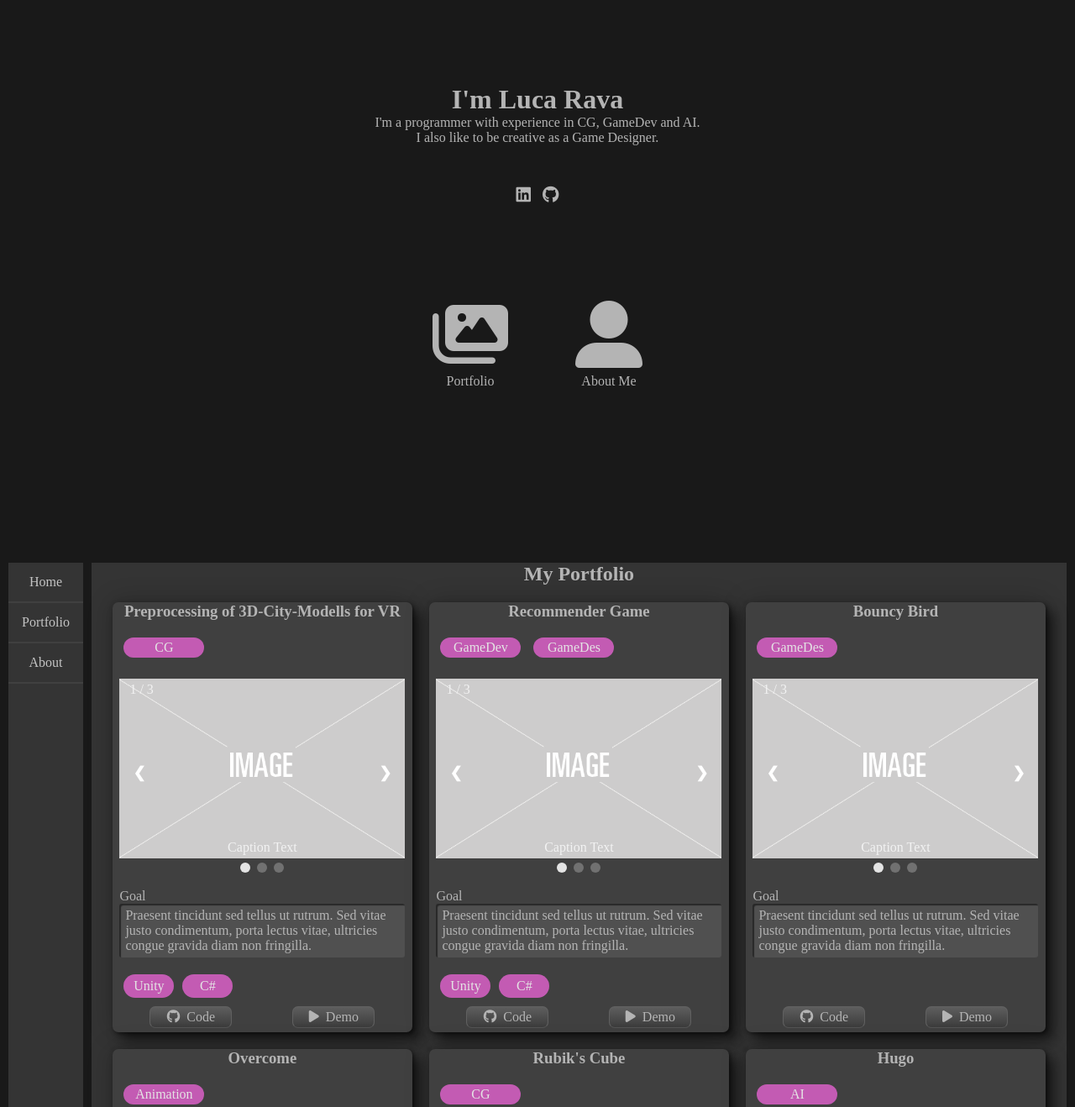
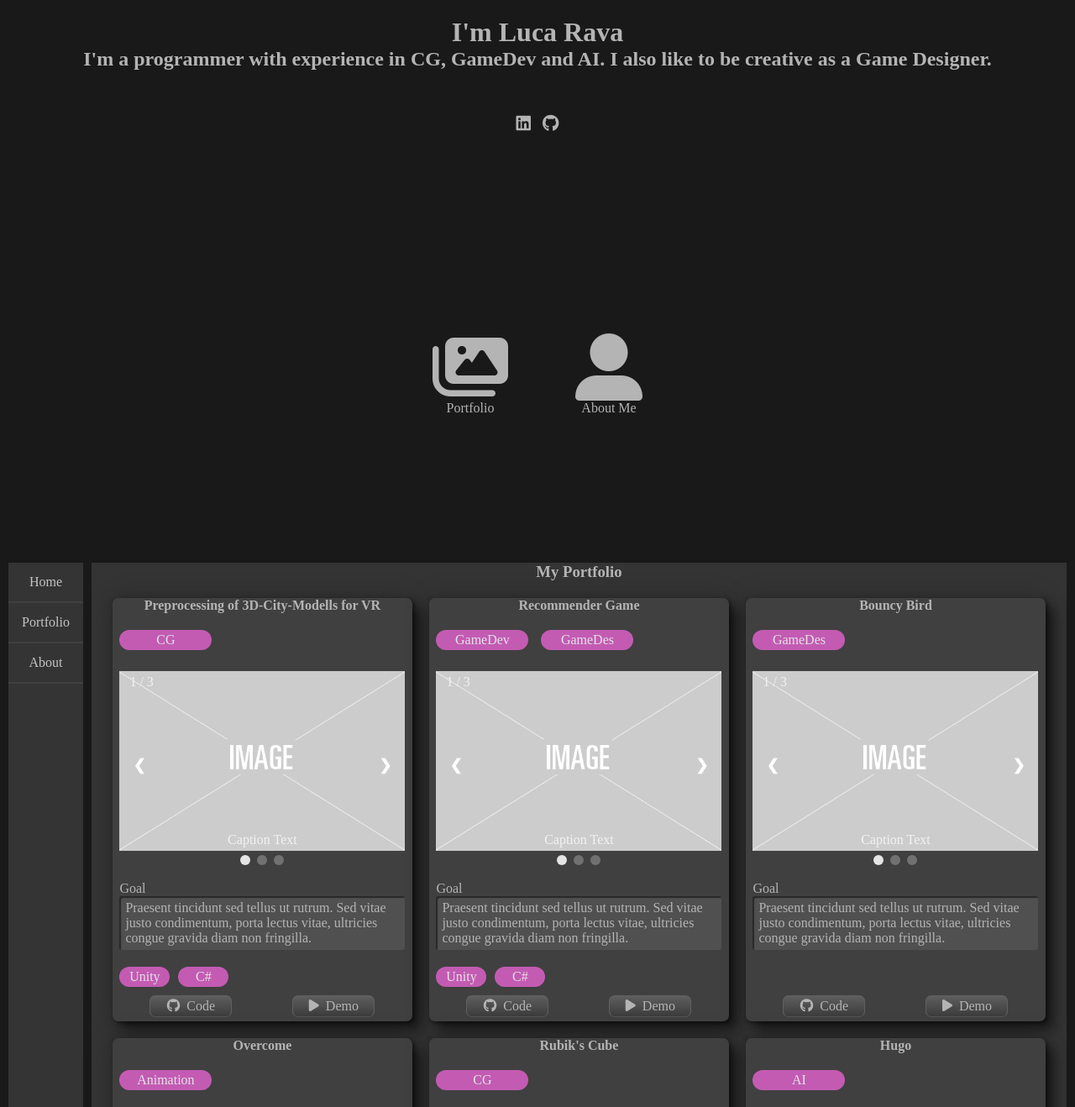
Before and after one commit to iarava/PortfolioPage, a plain HTML site: page index.html in a window 1280 px wide. Shown: the part 140-1458 px from the top of the page at 84% size. Drawn offline with Linux system fonts and the light colour scheme.

Commit message:
some style changes

```diff
--- a/index.html
+++ b/index.html
@@ -29,8 +29,8 @@
     <header id="home">
         <div id="info">
             <h1>I'm Luca Rava</h1>
-            <p class="center-text">I'm a programmer with experience in CG, GameDev and AI.</p>
-            <p class="center-text">I also like to be creative as a Game Designer.</p>
+            <h2>I'm a programmer with experience in CG, GameDev and AI.
+            I also like to be creative as a Game Designer.</h2>
             <div id="linksSocials" class="center-text">
                 <a href="https://www.linkedin.com/in/rava-luca" target="_blank"><i class="fab fa-linkedin fa-lg"></i></a>
                 <a href="https://www.github.com/iarava" target="_blank"><i class="fab fa-github fa-lg"></i></a>
@@ -45,13 +45,13 @@
     <!-- Portfolio-Page -->
     <section id="portfolio" class="portfolio-page">
         <div class="portfolio-header">
-            <h2>My Portfolio</h2>
+            <h3>My Portfolio</h3>
         </div>
         <div id="portfolio_1" class="portfolio_1">
           <div class="portfolio-content">
-            <h3>Preprocessing of 3D-City-Modells for VR</h3>
+            <h4>Preprocessing of 3D-City-Modells for VR</h4>
             <div class="label-container">
-                <div class="label-topic">CG</div>
+                <div class="label label-topic">CG</div>
             </div>
             <div class="showcase">
                 <div class="slideshow-container">
@@ -84,8 +84,8 @@
                 <p class="textfield">Praesent tincidunt sed tellus ut rutrum. Sed vitae justo condimentum, porta lectus vitae, ultricies congue gravida diam non fringilla.</p>
             </div>
             <div class="label-container">
-                <div class="label-skills">Unity</div>
-                <div class="label-skills">C#</div>
+                <div class="label label-skills">Unity</div>
+                <div class="label label-skills">C#</div>
             </div>
             <div class="buttons-container">
                 <a class="button" href="https://www.github.com/iarava" target="_blank"><i class="fab fa-github"></i>Code</a>
@@ -95,10 +95,10 @@
         </div>
         <div id="portfolio_2" class="portfolio_2">
           <div class="portfolio-content">
-            <h3>Recommender Game</h3>
+            <h4>Recommender Game</h4>
             <div class="label-container">
-                <div class="label-topic">GameDev</div>
-                <div class="label-topic">GameDes</div>
+                <div class="label label-topic">GameDev</div>
+                <div class="label label-topic">GameDes</div>
             </div>
             <div class="showcase">
                 <div class="slideshow-container">
@@ -131,8 +131,8 @@
                 <p class="textfield">Praesent tincidunt sed tellus ut rutrum. Sed vitae justo condimentum, porta lectus vitae, ultricies congue gravida diam non fringilla.</p>
             </div>
             <div class="label-container">
-                <div class="label-skills">Unity</div>
-                <div class="label-skills">C#</div>
+                <div class="label label-skills">Unity</div>
+                <div class="label label-skills">C#</div>
             </div>
             <div class="buttons-container">
                 <a class="button" href="https://www.github.com/iarava" target="_blank"><i class="fab fa-github"></i>Code</a>
@@ -142,9 +142,9 @@
         </div>
         <div id="portfolio_3" class="portfolio_3">
           <div class="portfolio-content">
-            <h3>Bouncy Bird</h3>
+            <h4>Bouncy Bird</h4>
             <div class="label-container">
-                <div class="label-topic">GameDes</div>
+                <div class="label label-topic">GameDes</div>
             </div>
             <div class="showcase">
                 <div class="slideshow-container">
@@ -185,9 +185,9 @@
         </div>
         <div id="portfolio_4" class="portfolio_4">
           <div class="portfolio-content">
-            <h3>Overcome</h3>
+            <h4>Overcome</h4>
             <div class="label-container">
-                <div class="label-topic">Animation</div>
+                <div class="label label-topic">Animation</div>
             </div>
             <div class="showcase">
                 <div class="slideshow-container">
@@ -215,7 +215,7 @@
                   <span class="dot" onclick="currentSlide4(3)"></span>
                 </div>
             </div>
-            <div class="descritpion">
+            <div class="description">
                 <p>Goal</p>
                 <p class="textfield">Praesent tincidunt sed tellus ut rutrum. Sed vitae justo condimentum, porta lectus vitae, ultricies congue gravida diam non fringilla.</p>
             </div>
@@ -228,9 +228,9 @@
         </div>
         <div id="portfolio_5" class="portfolio_5">
           <div class="portfolio-content">
-            <h3>Rubik's Cube</h3>
+            <h4>Rubik's Cube</h4>
             <div class="label-container">
-                <div class="label-topic">CG</div>
+                <div class="label label-topic">CG</div>
             </div>
             <div class="showcase">
                 <div class="slideshow-container">
@@ -263,7 +263,7 @@
                 <p class="textfield">Praesent tincidunt sed tellus ut rutrum. Sed vitae justo condimentum, porta lectus vitae, ultricies congue gravida diam non fringilla.</p>
             </div>
             <div class="label-container">
-                <div class="label-topic">Blender</div>
+                <div class="label label-skills">Blender</div>
             </div>
             <div class="buttons-container">
                 <a class="button" href="https://www.github.com/iarava" target="_blank"><i class="fab fa-github"></i>Code</a>
@@ -273,9 +273,9 @@
         </div>
         <div id="portfolio_6" class="portfolio_6">
           <div class="portfolio-content">
-            <h3>Hugo</h3>
+            <h4>Hugo</h4>
             <div class="label-container">
-                <div class="label-topic">AI</div>
+                <div class="label label-topic">AI</div>
             </div>
             <div class="showcase">
                 <div class="slideshow-container">
@@ -308,7 +308,7 @@
                 <p class="textfield">Praesent tincidunt sed tellus ut rutrum. Sed vitae justo condimentum, porta lectus vitae, ultricies congue gravida diam non fringilla.</p>
             </div>
             <div class="label-container">
-                <div class="label-skills">Python</div>
+                <div class="label label-skills">Python</div>
             </div>
             <div class="buttons-container">
                 <a class="button" href="https://www.github.com/iarava" target="_blank"><i class="fab fa-github"></i>Code</a>
@@ -321,7 +321,7 @@
     <!-- About-Page -->
     <section id="about" class="about-page">
         <div class="about-header">
-            <h2>About Me</h2>
+            <h3>About Me</h3>
         </div>
         <div class="About-Body">
             <p class="textfield">
--- a/layout.css
+++ b/layout.css
@@ -102,14 +102,14 @@ header {
 @media only screen and (max-width: 600px) {
 
     .grid-container {
-        grid-template-columns: 1fr;
+        grid-template-columns: 2px 1fr 2px;
         grid-template-rows: 1fr auto max-content max-content auto;
         grid-template-areas:
-        "home"
-        "navArea"
-        "portfolio-page"
-        "about-page"
-        "footer";
+        ". home ."
+        ". navArea ."
+        ". portfolio-page ."
+        ". about-page ."
+        ". footer .";
     }
 
     .portfolio-page{
--- a/style.css
+++ b/style.css
@@ -3,9 +3,9 @@
     padding: 0;
 }
 
-h1, h2, h3, p, a{  color: #B4B4B4; }
+h1, h2, h3, h4, p, a{  color: #B4B4B4; }
 
-h1, h2, h3, .center-text{
+h1, h2, h3, h4, .center-text{
     text-align: center;
 }
 
@@ -26,7 +26,6 @@ footer{
 }
 
 footer div{
-    margin: 5px;
     display: flex;
     justify-content: center;
 }
@@ -65,7 +64,6 @@ nav li a {
   display: block;
   color: #C4C4C4;
   padding: 14px 16px;
-    text-decoration: none;
 }
 
 nav li a:hover {
@@ -83,20 +81,16 @@ header{
     justify-content: space-between;
 }
 
-header i{
-    margin-bottom: 7px
-}
-
 header a:hover{
     color: #E4E4E4;
 }
 
 #info{
-    margin-top: 15em;
+    margin-top: 20vh;
 }
 
 #linksSocials{
-    margin-top: 50px;
+    margin-top: 5%;
 }
 
 #linksSocials a{
@@ -106,18 +100,13 @@ header a:hover{
 #linksPages{
     display: flex;
     flex-direction: row;
-    margin-bottom: 12em;
+    margin-bottom: 20vh;
 }
 
 #linksPages div{
     text-align: center;
     margin: 0px 25px 0px 25px;
     padding: 5px 15px;
-}
-
-#linksPages p{
-    padding: 0px;
-    margin: 5px;
 }
 
 [class*="portfolio_"] {
@@ -144,24 +133,22 @@ header a:hover{
     padding: 5px 7px 5px 7px;
 }
 
-.label-topic{
-    flex-basis: 90px;
+.label{
     text-align: center;
     color: #E4E4E4;
     background-color: #C35BB3;
-    margin: 10px 5px 10px 5px;
-    padding: 3px;
+    padding: 3px 10px;
     border-radius: 8em;
+}
+
+.label-topic{
+    flex-basis: 90px;
+    margin: 10px 10px 10px 0px;
 }
 
 .label-skills{
     flex-basis: 40px;
-    text-align: center;
-    color: #E4E4E4;
-    background-color: #C35BB3;
-    margin: 5px 0px 5px 5px;
-    padding: 5px 10px 5px 10px;
-    border-radius: 8em;
+    margin: 5px 5px 5px 0px;
 }
 
 .buttons-container{
@@ -183,17 +170,19 @@ header a:hover{
 }
 
 .button:hover{
+    background-color: #6E6E6E;
     background-image: linear-gradient(#6E6E6E, #4C4C4C);
 }
 
 .button:active{
+    background-color: #505050;
     background-image: linear-gradient(#505050, #303030);
     border: 1px solid #595959;
     border-bottom: 1px solid #505050;
 }
 
 .button i{
-    margin-right: 8px;
+    margin-right: 0.5em;
 }
 
 @media only screen and (max-width: 600px){
```
